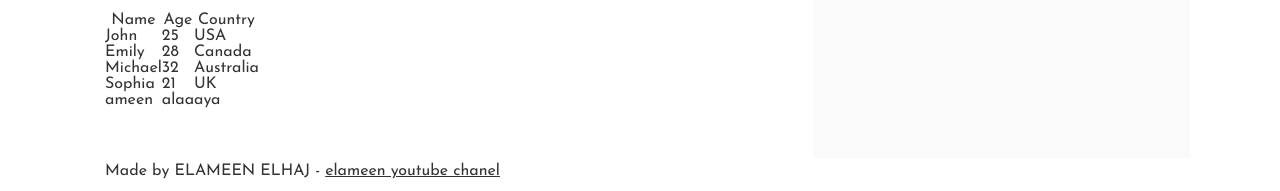
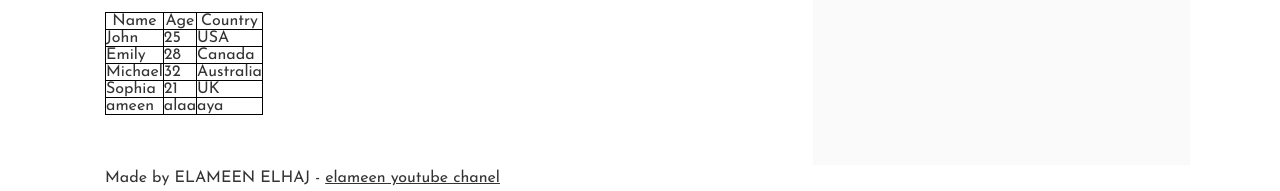
Before and after one commit to elameensw/alx_html_css, a plain HTML site: page css_basic/index.html in a window 1280 px wide. Shown: the part 667-858 px from the top of the page. Drawn offline with Linux system fonts and the light colour scheme.

Commit message:
css basics

```diff
--- a/css_basic/index.html
+++ b/css_basic/index.html
@@ -20,7 +20,7 @@
 
     <main>
 
-        <article>
+        <article class="article-container">
 
 
             <h1>ELAMEEN ELHAJ (DABY)</h1>
--- a/css_basic/styles.css
+++ b/css_basic/styles.css
@@ -1,55 +1,28 @@
-/* body
-{
+body {
     display: flex;
     flex-direction: column;
 }
 
-main
-{
+main {
     display: flex;
     flex-direction: row;
     flex: auto;
 }
 
-article
-{
-    flex: 2;
-    overflow-y: auto;
-}
 
-aside
-{
-    flex: 1;
-    overflow-y: auto;
-}
-
-table, th, td
-{
-    border: 1px solid black;
-    width: 100%;
-} */
-
-body {
-    display: flex;
-    flex-direction: column;
-  }
-
-  main {
-    display: flex;
-    flex-direction: row;
-    flex: auto;
-  }
-
-
-  article
-{
+article {
     flex: 2;
     overflow-y: auto;
 
 }
 
-aside
-{
+aside {
     flex: 1;
     overflow-y: auto;
 }
+
+table,
+th,
+td {
+    border: 1px solid black;
+}
```
